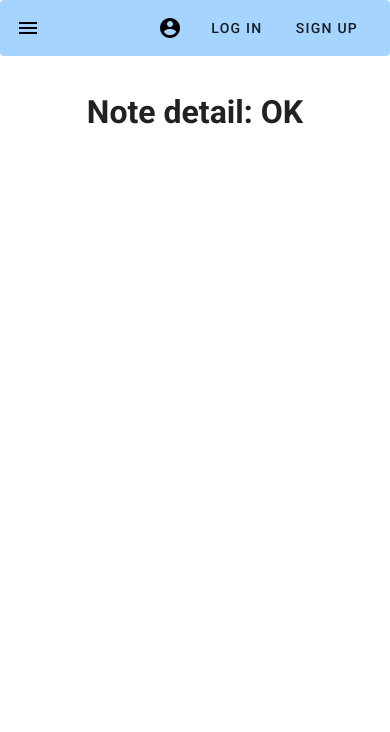
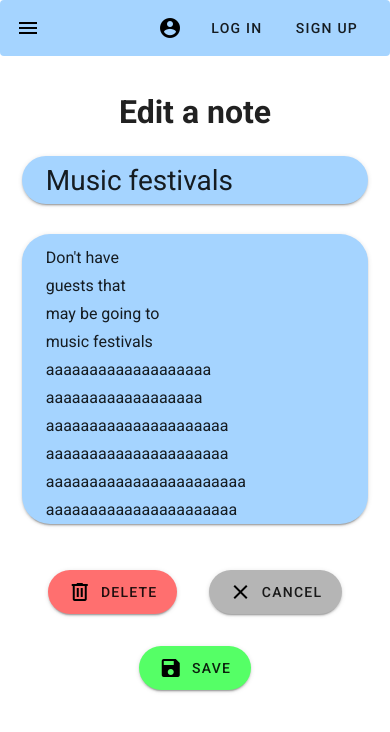
Before and after one commit to b0rke-mborina/apartment-manager-frontend, a Vue app: page /note/100 in a window 390 px wide. Shown: the top 732 px of the page. Built offline with nearby package versions, Linux system fonts and the light colour scheme.

Commit message:
New delete button component with dialog (changes to its instances), text field upgrade (made existing instances read only), implmented note edit

```diff
--- /dev/null
+++ b/src/components/ButtonDialogDelete.vue
@@ -0,0 +1,48 @@
+<template>
+	<v-dialog v-model="dialog" width="500">
+		<template v-slot:activator="{ on, attrs }">
+			<v-btn v-bind="attrs" v-on="on" elevation="2" rounded large class="ma-4 btn-delete">
+				<v-icon color="#000000" class="mr-2">mdi-trash-can-outline</v-icon>
+				DELETE
+			</v-btn>
+		</template>
+		<v-card class="rounded-xl">
+			<v-card-title class="text-h5">Deletion warning</v-card-title>
+			<v-card-text>
+				Are you sure you want to delete this guest?
+			</v-card-text>
+			<v-card-actions>
+				<v-spacer></v-spacer>
+				<ButtonCancel @click.native="dialog = false" />
+				<ButtonDelete @click.native="dialog = false" />
+			</v-card-actions>
+		</v-card>
+	</v-dialog>
+</template>
+
+<script>
+import ButtonDelete from '@/components/ButtonDelete.vue';
+import ButtonCancel from '@/components/ButtonCancel.vue';
+
+export default {
+	name: 'ButtonDialogDelete',
+	data() {
+		return {
+			dialog: false
+		}
+	},
+	components: {
+		ButtonDelete,
+		ButtonCancel
+	}
+}
+</script>
+
+<style scoped>
+.btn-delete {
+	background-color: #FF6F6F !important;
+}
+.btn-delete:before {
+	background: none;
+}
+</style>
--- a/src/components/FormTextField.vue
+++ b/src/components/FormTextField.vue
@@ -1,8 +1,13 @@
 <template>
-	<v-text-field v-if="readonly === true" :value="text" label="Solo" solo dense readonly background-color="#A5D4FF">
+	<v-text-field v-if="readonly === true" :value="text"
+					  solo rounded dense readonly
+					  background-color="#A5D4FF">
 		{{ text }}
 	</v-text-field>
-	<v-text-field v-else-if="readonly === false" :value="text" label="Solo" solo dense background-color="#A5D4FF">
+	<v-text-field v-else-if="readonly === false" :value="text" :label="label"
+					  solo rounded
+					  clearable clear-icon="mdi-close-circle"
+					  background-color="#A5D4FF">
 		{{ text }}
 	</v-text-field>
 </template>
@@ -12,6 +17,7 @@ export default {
 	name: 'FormTextField',
 	props: {
 		text: String,
+		label: String,
 		readonly: Boolean
 	}
 }
--- a/src/views/GuestDetailView.vue
+++ b/src/views/GuestDetailView.vue
@@ -42,14 +42,15 @@
 			<!-- Maximum number of guests -->
 			<div class="details-grid-item">
 				<FormLabel text="From..." class="details-label" />
-				<FormTextField :text="guest.city + ', ' + guest.country" />
+				<FormTextField :text="guest.city + ', ' + guest.country" readonly />
 			</div>
 			<!-- Guest's newest reservation -->
 			<div v-if="guest.newestPeriod && guest.newestPeriod.privateAccomodation" class="details-grid-item">
 				<FormLabel text="Newest reservation" class="details-label" />
 				<FormTextField :text="guest.newestPeriod.start
 											+ ' - ' + guest.newestPeriod.end
-											+ ' (' + guest.newestPeriod.privateAccomodation.name + ')'" />
+											+ ' (' + guest.newestPeriod.privateAccomodation.name + ')'"
+									readonly />
 			</div>
 		</div>
 		<!-- Main action buttons -->
@@ -59,25 +60,7 @@
 				<ButtonBack/>
 			</router-link>
 			<!-- Delete button and dialog -->
-			<v-dialog v-model="dialog" width="500">
-				<template v-slot:activator="{ on, attrs }">
-					<v-btn v-bind="attrs" v-on="on" elevation="2" rounded large class="ma-4 btn-delete">
-						<v-icon color="#000000" class="mr-2">mdi-trash-can-outline</v-icon>
-						DELETE
-					</v-btn>
-				</template>
-				<v-card class="rounded-xl">
-					<v-card-title class="text-h5">Deletion warning</v-card-title>
-					<v-card-text>
-						Are you sure you want to delete this guest?
-					</v-card-text>
-					<v-card-actions>
-						<v-spacer></v-spacer>
-						<ButtonCancel @click.native="dialog = false" />
-						<ButtonDelete @click.native="dialog = false" />
-					</v-card-actions>
-				</v-card>
-			</v-dialog>
+			<ButtonDialogDelete/>
 			<!-- Edit button -->
 			<ButtonEdit/>
 		</div>
@@ -91,7 +74,7 @@ import FormLabel from '@/components/FormLabel.vue';
 import FormTextField from '@/components/FormTextField.vue';
 
 import ButtonBack from '@/components/ButtonBack.vue';
-import ButtonDelete from '@/components/ButtonDelete.vue';
+import ButtonDialogDelete from '@/components/ButtonDialogDelete.vue';
 import ButtonCancel from '@/components/ButtonCancel.vue';
 import ButtonEdit from '@/components/ButtonEdit.vue';
 
@@ -102,8 +85,7 @@ export default {
 	name: 'GuestDetailView',
 	data() {
 		return {
-			guest: {},
-			dialog: false
+			guest: {}
 		}
 	},
 	mounted() {
@@ -139,7 +121,7 @@ export default {
 		FormLabel,
 		FormTextField,
 		ButtonBack,
-		ButtonDelete,
+		ButtonDialogDelete,
 		ButtonCancel,
 		ButtonEdit,
 		EmptyDiv
--- a/src/views/NoteDetailEditView.vue
+++ b/src/views/NoteDetailEditView.vue
@@ -1,57 +1,63 @@
 <template>
 	<v-container absolute fluid class="main-content">
 		<!-- Page title -->
-		<h1 class="mt-5 mb-4 text-center">Note detail: OK</h1>
+		<h1 class="mt-5 mb-4 text-center">Edit a note</h1>
+		<!-- Note heading -->
+		<v-text-field v-model="note.heading" solo rounded
+						  clearable clear-icon="mdi-close-circle"
+						  label="Note heading..."
+						  background-color="#A5D4FF"
+						  class="heading-text-field mt-5">
+		</v-text-field>
+		<!-- Note body -->
+		<v-textarea v-model="note.body" solo rounded auto-grow
+						clearable clear-icon="mdi-close-circle"
+						label="Write a note here..."
+						background-color="#A5D4FF"></v-textarea>
+		<!-- Main action buttons -->
+		<div class="text-center">
+			<!-- Delete button and dialog -->
+			<ButtonDialogDelete/>
+			<!-- Cancel button -->
+			<router-link :to="{ name: 'notes'}" class="router-link">
+				<ButtonCancel/>
+			</router-link>
+			<!-- Save button -->
+			<ButtonSave/>
+		</div>
 		<!-- Empty space at the bottom of page -->
 		<EmptyDiv/>
 	</v-container>
 </template>
 
 <script>
-import NoteItem from '@/components/NoteItem.vue';
-import AddNewButton from '@/components/ButtonAddNew.vue';
+import ButtonDialogDelete from '@/components/ButtonDialogDelete.vue';
+import ButtonCancel from '@/components/ButtonCancel.vue';
+import ButtonSave from '@/components/ButtonSave.vue';
+
 import EmptyDiv from '@/components/EmptyDiv.vue';
 
 export default {
 	name: 'NotesView',
 	data() {
 		return {
-			notes: []
+			note: {}
 		}
 	},
 	mounted() {
-		let notesFromBackend = [
-			{
-				ObjectId: 100,
-				heading: "Available periods",
-				body: "1.6. - 28.6., 10.7. - 14.7.",
-				important: true
-			},
-			{
-				ObjectId: 101,
-				heading: "Last guests",
-				body: "clean, quiet, very pleased with them",
-				important: false
-			},
-			{
-				ObjectId: 102,
-				heading: "Bedroom wall",
-				body: "Small damages on it",
-				important: true
-			},
-			{
-				ObjectId: 103,
-				heading: "Music festivals",
-				body: "Don't have\nguests that\nmay be going to\nmusic festivals\naaaaaaaaaaaaaaaaaaa\naaaaaaaaaaaaaaaaaa\naaaaaaaaaaaaaaaaaaaaa\naaaaaaaaaaaaaaaaaaaaa\naaaaaaaaaaaaaaaaaaaaaaa\naaaaaaaaaaaaaaaaaaaaaa",
-				important: true
-			}
-		];
-		this.notes = notesFromBackend;
-		console.log(this.notes);
+		let noteFromBackend = {
+			ObjectId: 103,
+			heading: "Music festivals",
+			body: "Don't have\nguests that\nmay be going to\nmusic festivals\naaaaaaaaaaaaaaaaaaa\naaaaaaaaaaaaaaaaaa\naaaaaaaaaaaaaaaaaaaaa\naaaaaaaaaaaaaaaaaaaaa\naaaaaaaaaaaaaaaaaaaaaaa\naaaaaaaaaaaaaaaaaaaaaa",
+			important: true
+		};
+		this.note = noteFromBackend;
+		console.log(this.note);
 	},
 	components: {
-		NoteItem,
-		AddNewButton,
+		ButtonDialogDelete,
+		ButtonCancel,
+		ButtonSave,
 		EmptyDiv
 	}
 }
@@ -59,4 +65,21 @@ export default {
 
 <style scoped>
 	@import '@/assets/css/views-style.css';
+	.heading-text-field {
+		font-size: 1.75em;
+		width: 50%;
+		margin: 0px auto;
+	}
+	.v-input__slot, textarea {
+		padding-top: 10px !important;
+		padding-bottom: 10px !important;
+	}
+	.heading-text-field .v-icon {
+		color: #000000 !important;
+	}
+	@media (max-width:800px) {
+		.heading-text-field {
+			width: 100%;
+		}
+	}
 </style>
--- a/src/views/ReservationDetailView.vue
+++ b/src/views/ReservationDetailView.vue
@@ -33,12 +33,13 @@
 			<!-- Value of reservation in EUR -->
 			<div class="details-grid-item">
 				<FormLabel text="Value in EUR" class="details-label" />
-				<FormTextField v-if="reservation.price" :text="reservation.price.valueInEur + ' EUR'" />
+				<FormTextField v-if="reservation.price" readonly
+									:text="reservation.price.valueInEur + ' EUR'" />
 			</div>
 			<!-- Guest who made the reservation -->
 			<div class="details-grid-item">
 				<FormLabel text="Guest who made the reservation" class="details-label" />
-				<FormTextField v-if="reservation.madeByGuest"
+				<FormTextField v-if="reservation.madeByGuest" readonly
 									:text="reservation.madeByGuest.firstName + ' ' + reservation.madeByGuest.lastName" />
 			</div>
 			<!-- Other guests -->
@@ -47,6 +48,7 @@
 				<div v-if="reservation.guests">
 					<div v-for="guest in reservation.guests" v-bind:key="guest.ObjectId">
 						<FormTextField v-if="guest.ObjectId !== reservation.madeByGuest.ObjectId"
+											readonly
 											:text="guest.firstName + ' ' + guest.lastName" />
 					</div>
 				</div>
@@ -59,25 +61,7 @@
 				<ButtonBack/>
 			</router-link>
 			<!-- Delete button and dialog -->
-			<v-dialog v-model="dialog" width="500">
-				<template v-slot:activator="{ on, attrs }">
-					<v-btn v-bind="attrs" v-on="on" elevation="2" rounded large class="ma-4 btn-delete">
-						<v-icon color="#000000" class="mr-2">mdi-trash-can-outline</v-icon>
-						DELETE
-					</v-btn>
-				</template>
-				<v-card class="rounded-xl">
-					<v-card-title class="text-h5">Deletion warning</v-card-title>
-					<v-card-text>
-						Are you sure you want to delete this reservation?
-					</v-card-text>
-					<v-card-actions>
-						<v-spacer></v-spacer>
-						<ButtonCancel @click.native="dialog = false" />
-						<ButtonDelete @click.native="dialog = false" />
-					</v-card-actions>
-				</v-card>
-			</v-dialog>
+			<ButtonDialogDelete/>
 			<!-- Edit button -->
 			<ButtonEdit/>
 		</div>
@@ -91,7 +75,7 @@ import FormLabel from '@/components/FormLabel.vue';
 import FormTextField from '@/components/FormTextField.vue';
 
 import ButtonBack from '@/components/ButtonBack.vue';
-import ButtonDelete from '@/components/ButtonDelete.vue';
+import ButtonDialogDelete from '@/components/ButtonDialogDelete.vue';
 import ButtonCancel from '@/components/ButtonCancel.vue';
 import ButtonEdit from '@/components/ButtonEdit.vue';
 
@@ -101,8 +85,7 @@ export default {
 	name: 'ReservationDetailView',
 	data() {
 		return {
-			reservation: {},
-			dialog: false
+			reservation: {}
 		}
 	},
 	mounted() {
@@ -165,7 +148,7 @@ export default {
 		FormLabel,
 		FormTextField,
 		ButtonBack,
-		ButtonDelete,
+		ButtonDialogDelete,
 		ButtonCancel,
 		ButtonEdit,
 		EmptyDiv
@@ -183,12 +166,6 @@ export default {
 		display: grid;
 		grid-template-columns: 1fr 1fr;
 	}
-	.btn-delete {
-		background-color: #FF6F6F !important;
-	}
-	.btn-delete:before {
-		background: none;
-	}
 	@media (max-width:750px) {
 		.details-grid-item {
 			grid-template-columns: auto;
```
Also changed, not shown: src/views/AccomodationDetailView.vue (+14 -31 lines).
